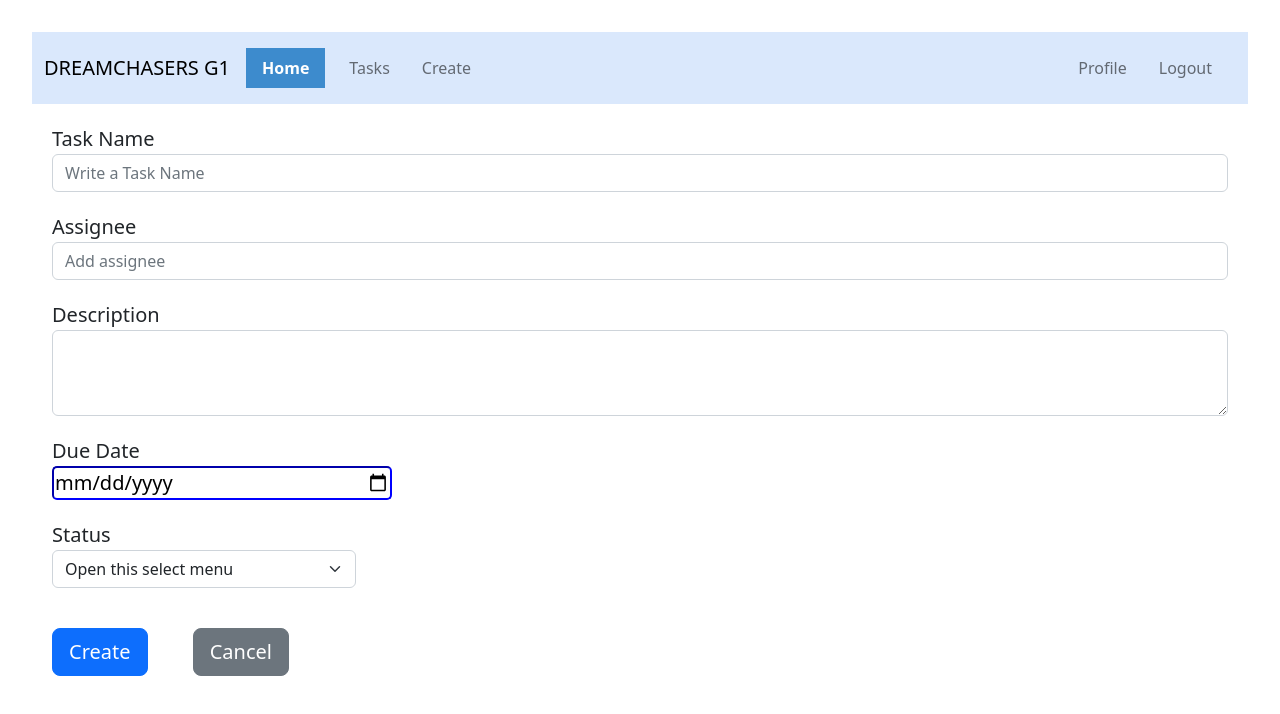
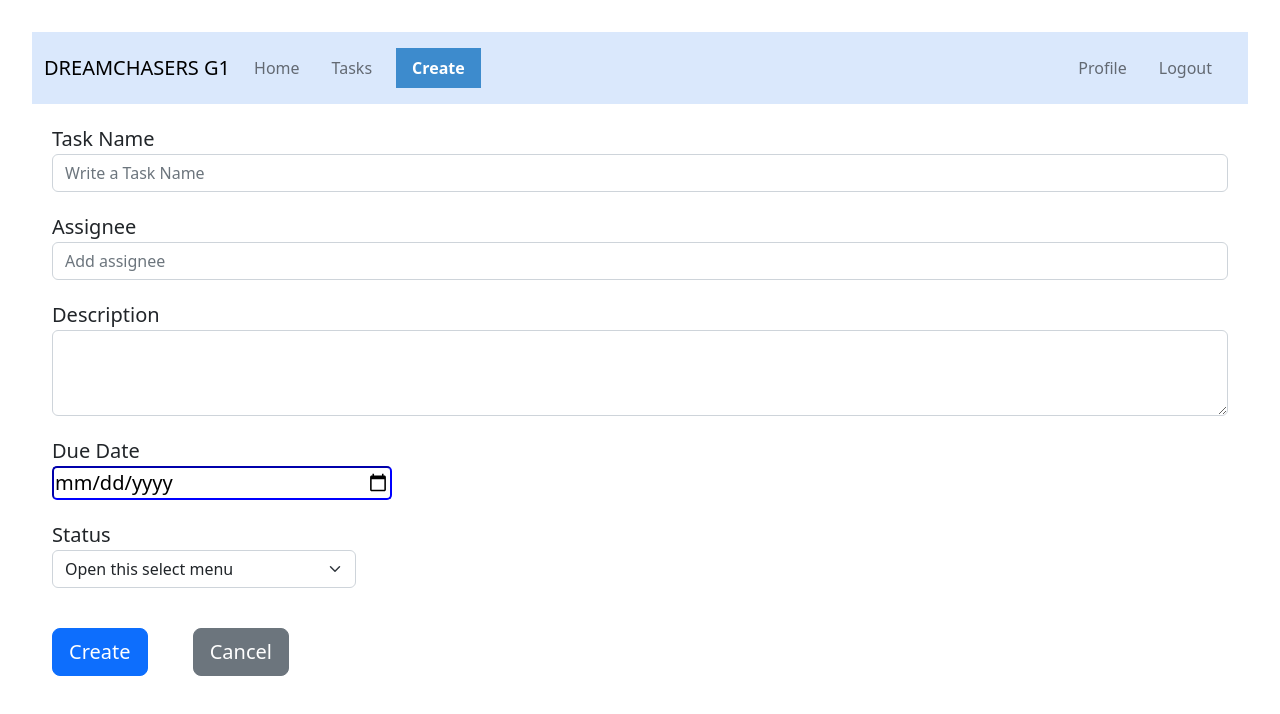
Before and after one commit to manijehshirzadeh/task-planner, a plain HTML site: page create.html in a window 1280 px wide. Drawn offline with nearby package versions, Linux system fonts and the light colour scheme.

Commit message:
Fixed the active state of the create page

```diff
--- a/create.html
+++ b/create.html
@@ -36,16 +36,16 @@
         <div class="collapse navbar-collapse" id="navbarSupportedContent">
           <ul class="navbar-nav me-auto mb-2 mb-lg-0">
             <li class="nav-item">
-              <a class="nav-link active" aria-current="page" href="index.html">Home</a>
+              <a class="nav-link" aria-current="page" href="index.html"
+                >Home</a
+              >
             </li>
             <!-- TASKS PAGE LINK -->
             <li class="nav-item">
               <a class="nav-link" href="tasks.html">Tasks</a>
             </li>
             <li class="nav-item">
-              <a class="nav-link" aria-current="page" href="create.html"
-                >Create</a
-              >
+              <a class="nav-link active" href="create.html">Create</a>
             </li>
           </ul>
 
```
